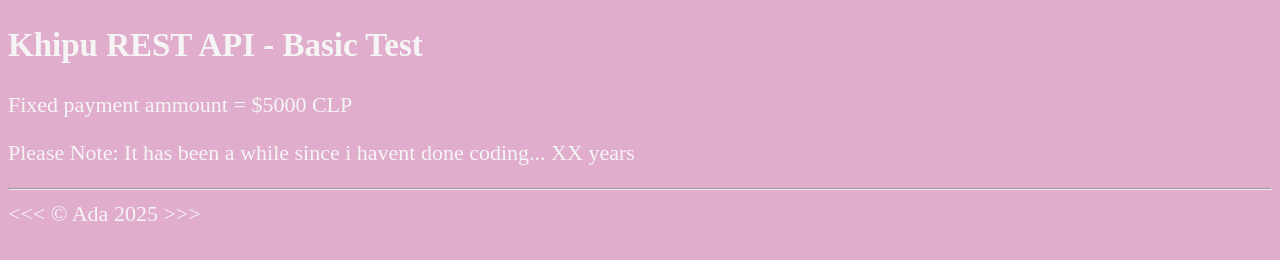
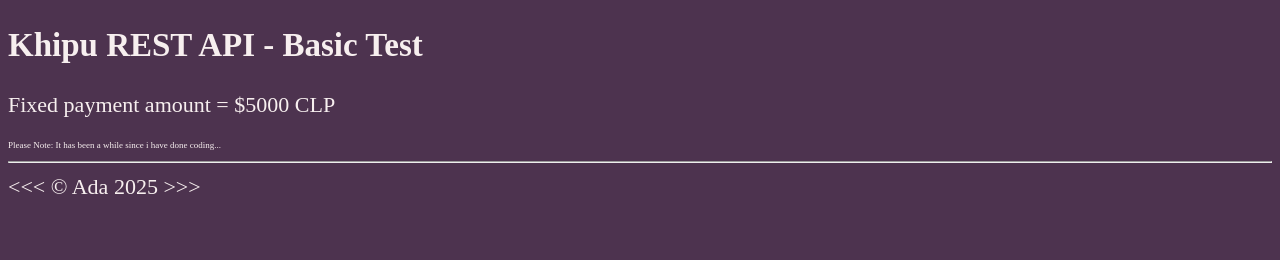
Before and after one commit to AdaGit24/TestForK, a plain HTML site: page index.html in a window 1280 px wide. Drawn offline with Linux system fonts and the light colour scheme; no server answers.

Commit message:
updated background color and some texts within the webpage

```diff
--- a/index.html
+++ b/index.html
@@ -30,7 +30,7 @@
 
 <body>
     <h2> Khipu REST API - Basic Test</h2>
-    <p>Fixed payment ammount = $5000 CLP</p>
+    <p>Fixed payment amount = $5000 CLP</p>
 
 <div id="khipu-web-root">
 
@@ -48,7 +48,7 @@
                 body: JSON.stringify({
                     amount: 5000,
                     currency: 'CLP',
-                    subject: 'Cobro de prueba - Monto Fijo $5000 CLP'
+                    subject: 'Pago Fijo $5000 CLP'
                 })
             }
         );
@@ -86,7 +86,7 @@
 
 </div>
 
-   <p>Please Note: It has been a while since i havent done coding... XX years</p>
+   <p style="font-size: xx-small;">Please Note: It has been a while since i have done coding...</p>
     <hr>
          &lt;&lt;&lt; &copy; Ada 2025 &gt;&gt;&gt;
 </body>
--- a/main.css
+++ b/main.css
@@ -2,6 +2,6 @@ html{
     font-size: 22px;
 }
 body{
-    background-color: #e1adcc;
-    color: whitesmoke;
+    background-color: #4d334f;
+    color: rgb(247, 239, 239);
 }
```
